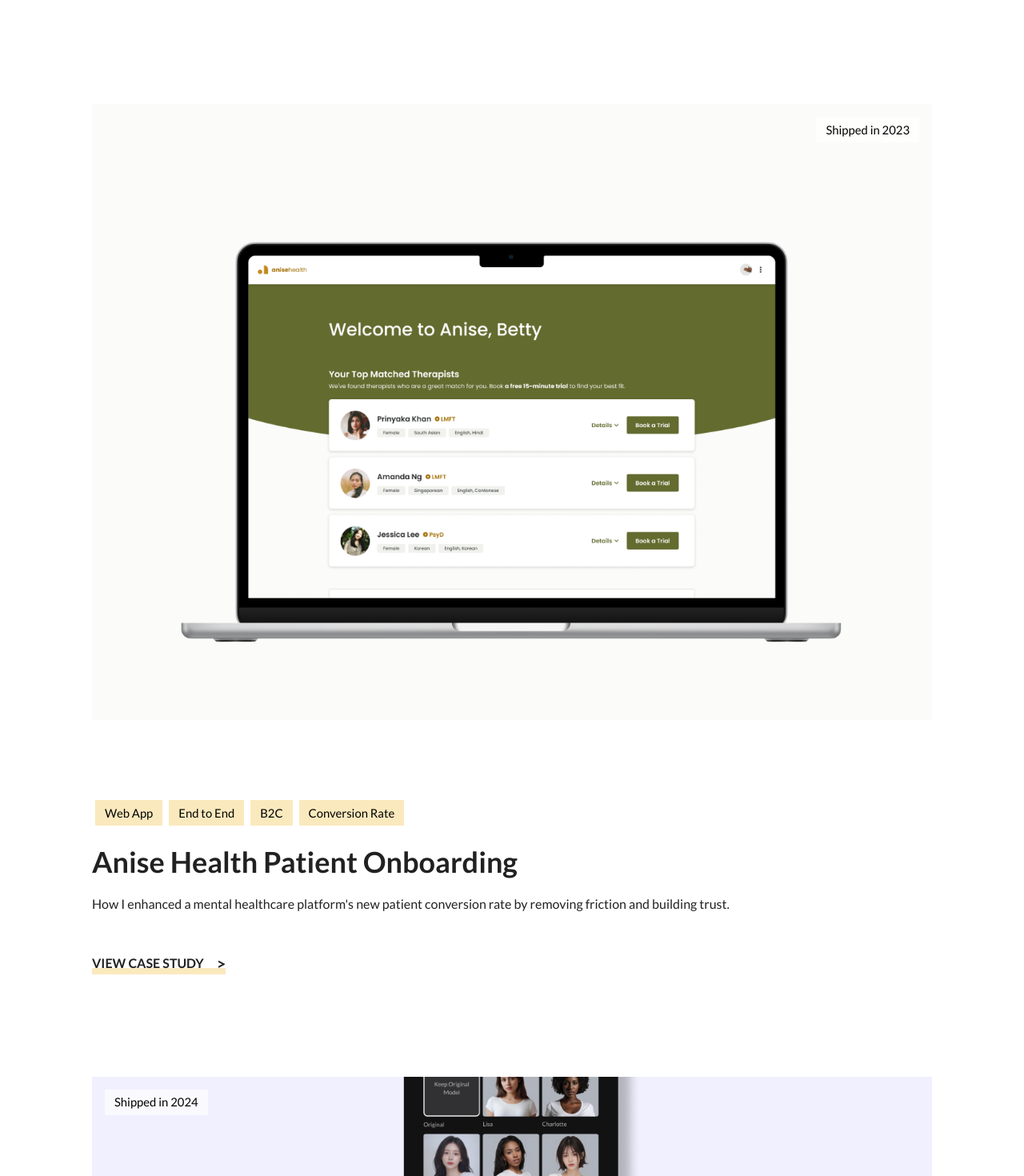
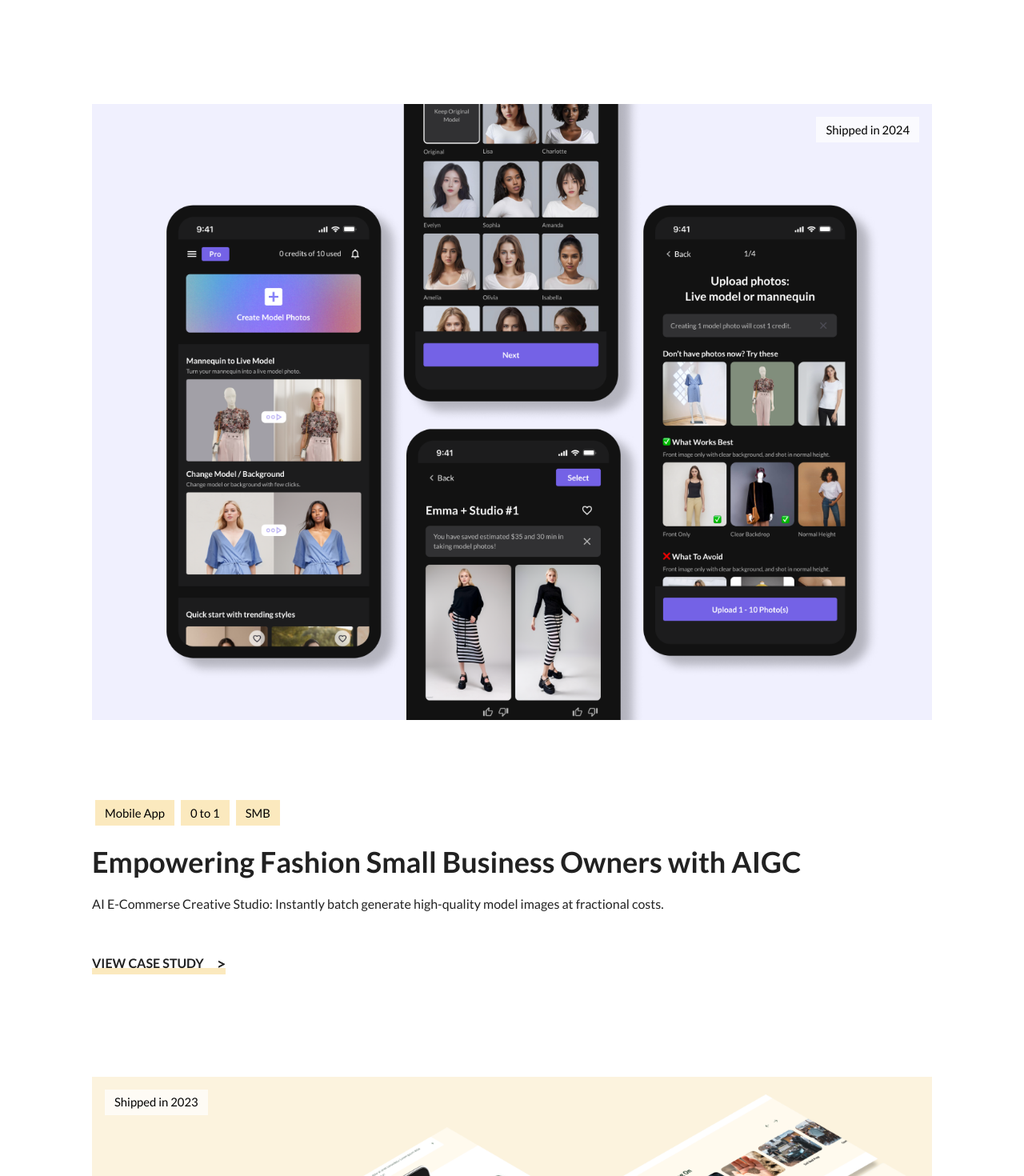
Before and after one commit to czl9707/kiyo-portfolio, a React (Vite) app: page /Home in a window 1280 px wide. Shown: the part 740-2210 px from the top of the page at 80% size. Built offline with nearby package versions, Linux system fonts and the light colour scheme.

Commit message:
hide project

```diff
--- a/src/Home/Home.tsx
+++ b/src/Home/Home.tsx
@@ -37,16 +37,15 @@
 }
 
 const featuredProjects = [
-    {
-        href: "/Works/AnisePatient",
-        imgSrc: 'CoverAnisePatientPortal.png',
-        tags: ["Web App", "End to End", "B2C", "Conversion Rate"],
-        title: "Anise Health Patient Onboarding",
-        introText: "How I enhanced a mental healthcare platform's new patient conversion rate by removing friction and building trust.",
-        buttonText: "VIEW CASE STUDY",
-        chipText: 'Shipped in 2023',
-        pwdProtected: true,
-    },
+    // {
+    //     href: "/Works/AnisePatient",
+    //     imgSrc: 'CoverAnisePatientPortal.png',
+    //     tags: ["Web App", "End to End", "B2C", "Conversion Rate"],
+    //     title: "Anise Health Patient Onboarding",
+    //     introText: "How I enhanced a mental healthcare platform's new patient conversion rate by removing friction and building trust.",
+    //     buttonText: "VIEW CASE STUDY",
+    //     chipText: 'Shipped in 2023',
+    // },
     {
         href: "https://www.figma.com/deck/B9E435rVXN1wq2bNNWorLG/Stylla-AI_Deck_Kiyo-Yang?node-id=198-337&node-type=slide&viewport=-62%2C33%2C0.46&t=mTWeABbpnoJVhutW-1&scaling=min-zoom&content-scaling=fixed&page-id=0%3A1",
         imgSrc: 'CoverShopStylla.png',
```
